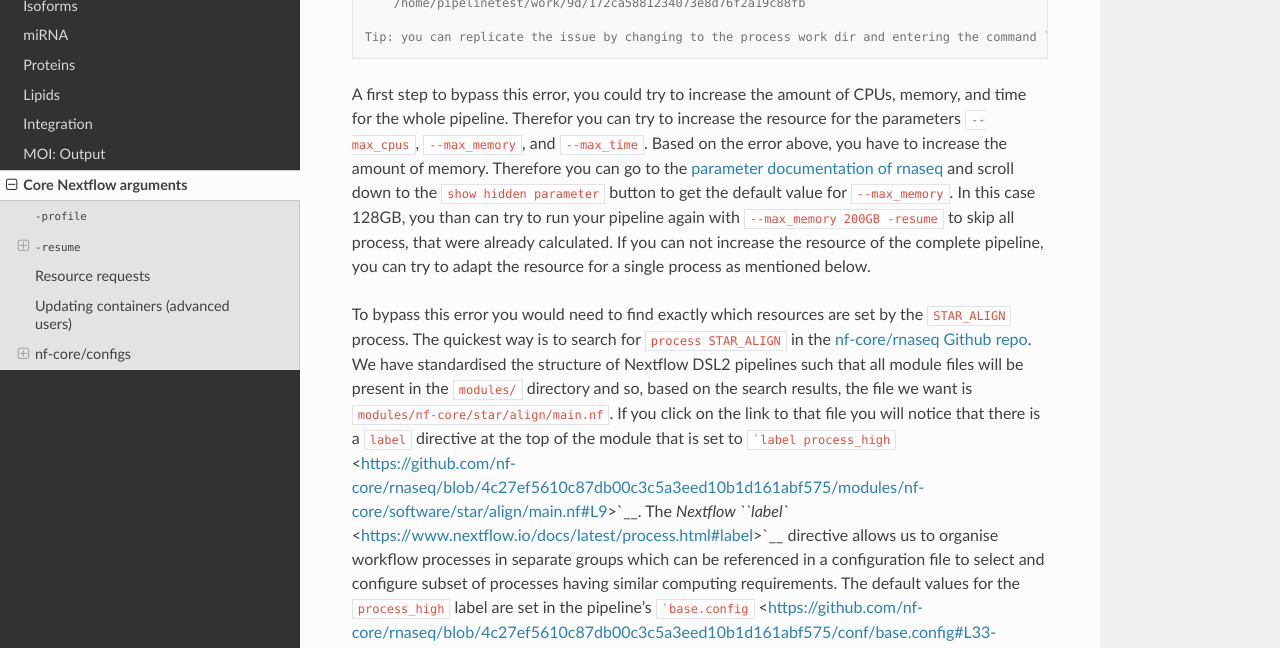
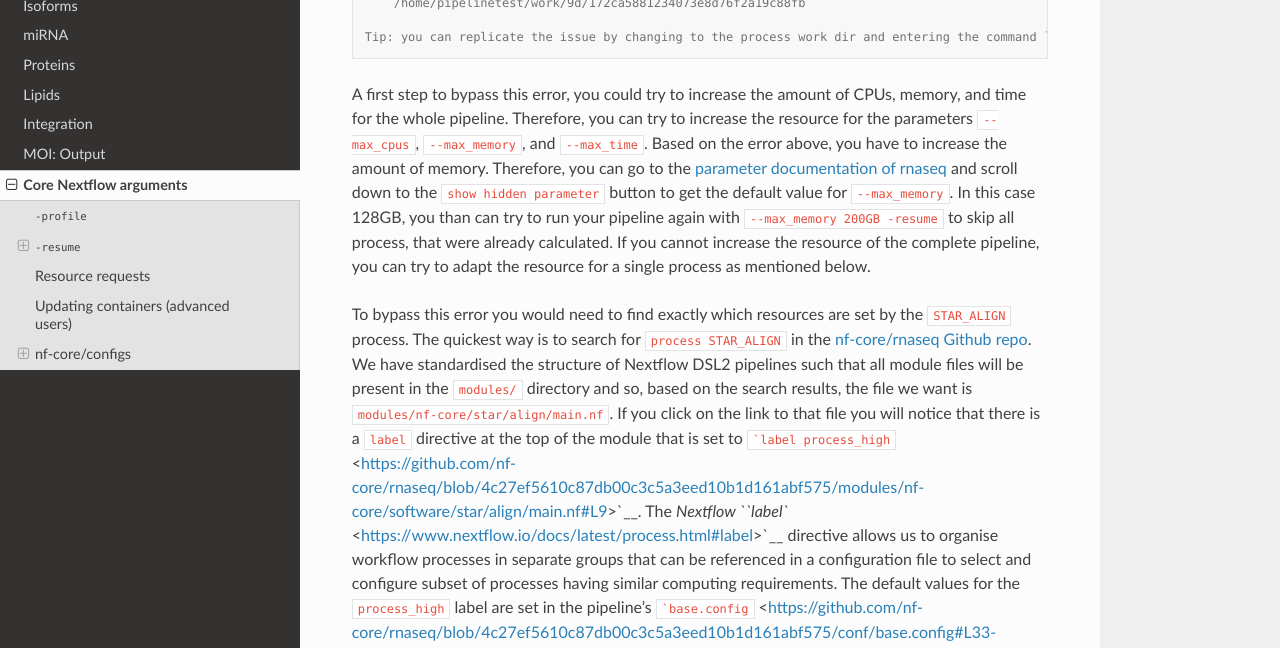
Before and after one commit to Bianca-Pasat/MOI, a Sphinx documentation site: the page built from docs/source/general.rst, in a window 1280 px wide and 900 px high, scrolled down 2110 px. Shown: the part 173-821 px from the top of the window. Built offline with Sphinx 7.4.7 and the Read the Docs theme 3.1.0, drawn with Linux system fonts in a browser that asks for light colours; pages that are not in the unit, such as notebooks, are missing from menus; some of the changed text lies outside the part shown.

Commit message:
Update general.rst

````diff
--- a/docs/source/general.rst
+++ b/docs/source/general.rst
@@ -15,7 +15,7 @@ the pipeline to use software packaged using different methods (Docker,
 Singularity, Podman, Shifter, Charliecloud, Conda) - see below.
 
    We highly recommend the use of Docker or Singularity containers for
-   full pipeline reproducibility, however when this is not possible,
+   full pipeline reproducibility, however, when this is not possible
    Conda is also supported.
 
 The pipeline also dynamically loads configurations from
@@ -139,15 +139,15 @@ For beginners
 ^^^^^^^^^^^^^
 
 A first step to bypass this error, you could try to increase the amount
-of CPUs, memory, and time for the whole pipeline. Therefor you can try
+of CPUs, memory, and time for the whole pipeline. Therefore, you can try
 to increase the resource for the parameters ``--max_cpus``,
 ``--max_memory``, and ``--max_time``. Based on the error above, you have
-to increase the amount of memory. Therefore you can go to the `parameter
+to increase the amount of memory. Therefore, you can go to the `parameter
 documentation of rnaseq <https://nf-co.re/rnaseq/3.9/parameters>`__ and
 scroll down to the ``show hidden parameter`` button to get the default
 value for ``--max_memory``. In this case 128GB, you than can try to run
 your pipeline again with ``--max_memory 200GB -resume`` to skip all
-process, that were already calculated. If you can not increase the
+process, that were already calculated. If you cannot increase the
 resource of the complete pipeline, you can try to adapt the resource for
 a single process as mentioned below.
 
@@ -168,7 +168,7 @@ the module that is set to
 The `Nextflow
 ``label`` <https://www.nextflow.io/docs/latest/process.html#label>`__
 directive allows us to organise workflow processes in separate groups
-which can be referenced in a configuration file to select and configure
+that can be referenced in a configuration file to select and configure
 subset of processes having similar computing requirements. The default
 values for the ``process_high`` label are set in the pipeline’s
 ```base.config`` <https://github.com/nf-core/rnaseq/blob/4c27ef5610c87db00c3c5a3eed10b1d161abf575/conf/base.config#L33-L37>`__
@@ -261,7 +261,7 @@ command-line argument via ``-c custom.config``.
 ..
 
    **NB:** If you wish to periodically update individual tool-specific
-   results (e.g. Pangolin) generated by the pipeline then you must
+   results (e.g., Pangolin) generated by the pipeline then you must
    ensure to keep the ``work/`` directory otherwise the ``-resume``
    ability of the pipeline will be compromised and it will restart from
    scratch.
````
